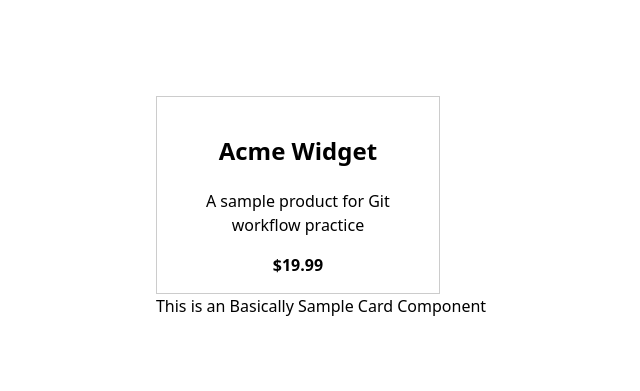
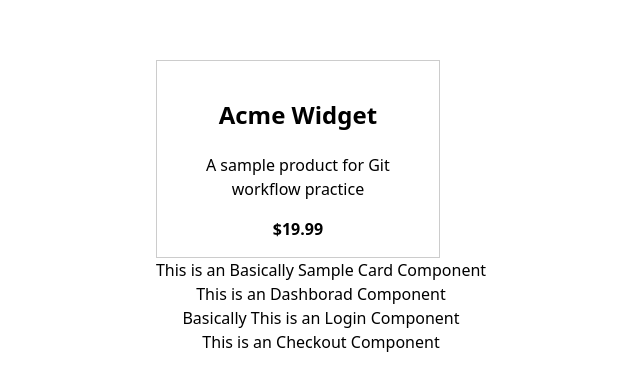
Before and after one commit to umair6699182/dummy-store-react, a React (Vite) app: page / in a window 1280 px wide. Shown: the part 193-584 px from the top of the page, without its empty margins (319-959 px from the left). Built offline with nearby package versions, Linux system fonts and the light colour scheme.

Commit message:
Now i have added an checkout page

```diff
--- a/src/App.jsx
+++ b/src/App.jsx
@@ -1,6 +1,9 @@
 import './App.css'
 import ProductCard from './ProductCard'
 import SampleCard from './SampleCard'
+import Dashboard from './Dashboard'
+import Login from './Login'
+import Checkout from './Checkout'
 
 function App() {
 
@@ -8,6 +11,9 @@ function App() {
     <main>
       <ProductCard />
       <SampleCard />
+      <Dashboard />
+      <Login />
+      <Checkout />
     </main>
   )
 }
--- /dev/null
+++ b/src/Checkout.jsx
@@ -0,0 +1,11 @@
+import React from 'react'
+
+function Checkout() {
+  return (
+    <div>
+      This is an Checkout Component
+    </div>
+  )
+}
+
+export default Checkout
```
